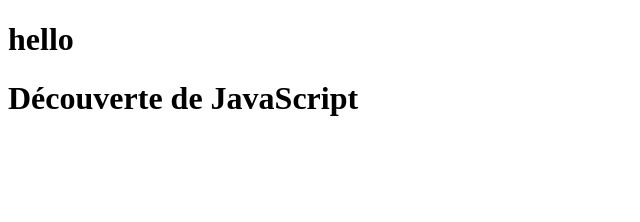
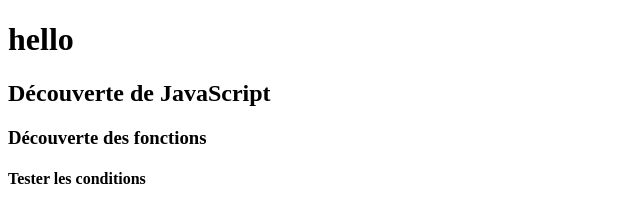
Before and after one commit to kaoutar-amrani/html, a plain HTML site: page index.html in a window 1280 px wide. Shown: the whole page, without its empty margins (0-640 px from the left). Drawn offline with Linux system fonts and the light colour scheme.

Commit message:
Add files via upload

```diff
--- a/index.html
+++ b/index.html
@@ -3,11 +3,15 @@
 <head>
     <meta charset="UTF-8">
     <meta name="viewport" content="width=device-width, initial-scale=1.0">
-    <title>kaoutar</title>
+    <title>Conditions </title>
+
 </head>
 <body>
-    <h1 class="display-1">hello</h1>
-     <h1>Découverte de JavaScript</h1>
-  <script src="script.js"></script>
+    <h1 class="display-1 ">hello</h1>
+    <h2>Découverte de JavaScript</h2>
+    <h3>Découverte des fonctions</h3>
+    <h4>Tester les conditions</h4>
+    <script src="script.js"></script>
+
 </body>
 </html>
```
